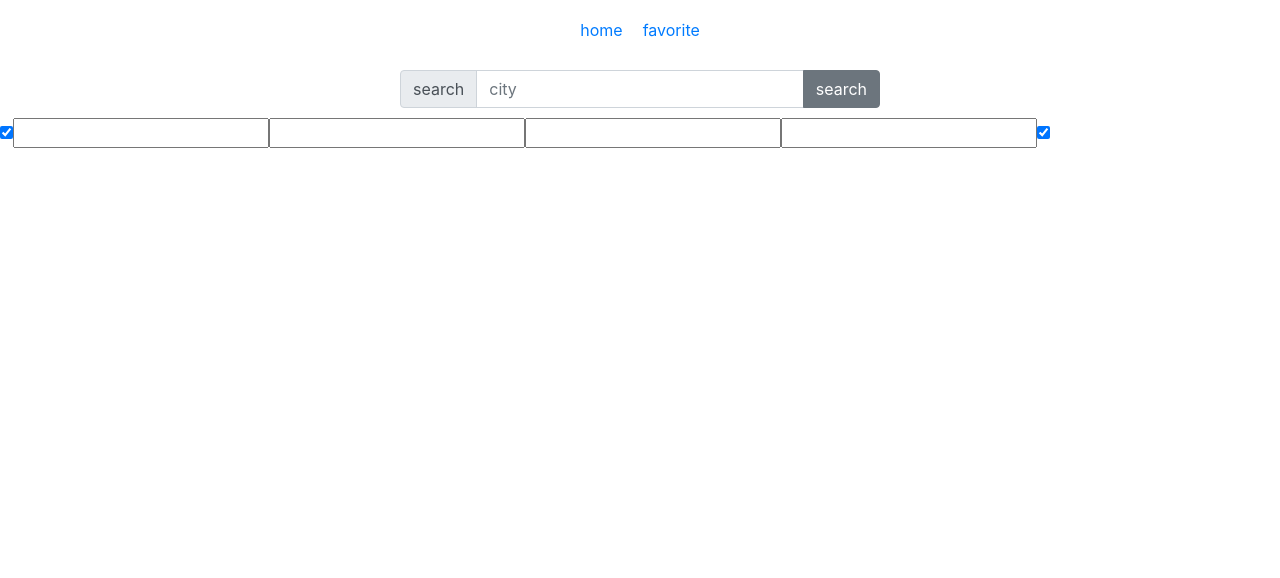
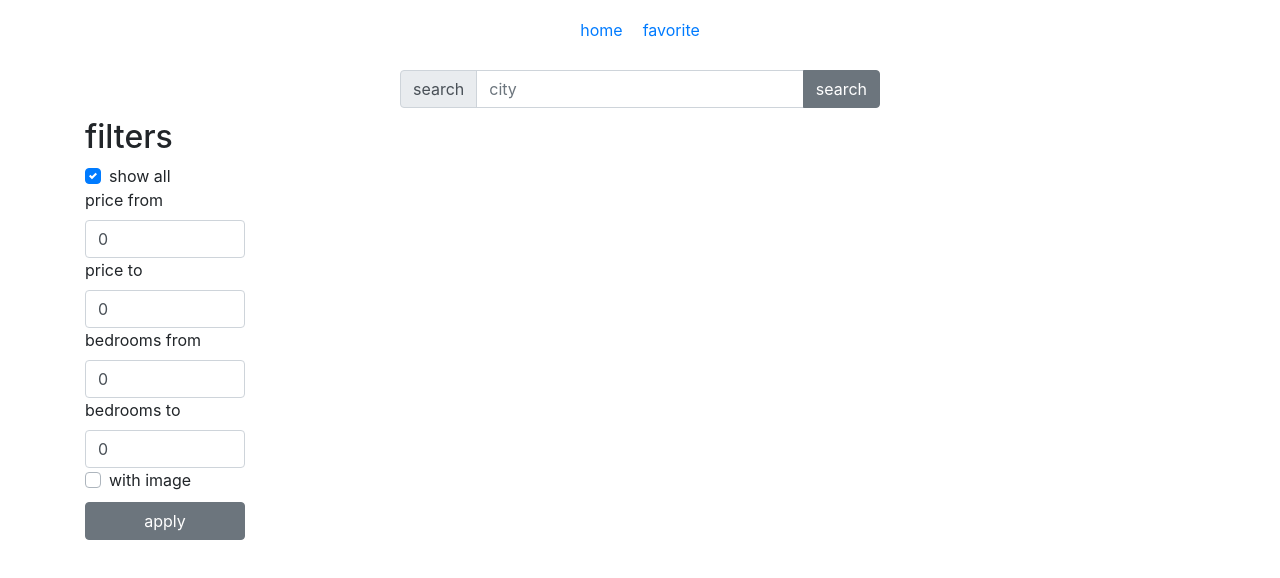
Before and after one commit to arfedulov/houses, a Vue app: page / in a window 1280 px wide. Shown: the top 578 px of the page. Built offline with nearby package versions, Linux system fonts and the light colour scheme.

Commit message:
add styles to filter

```diff
--- a/src/components/Filter.vue
+++ b/src/components/Filter.vue
@@ -1,11 +1,25 @@
 <template>
-  <div>
-    <input type="checkbox" checked="showAll" @change="applyFilters" />
-    <input type="number" value="priceFrom" @change="applyFilters" />
-    <input type="number" value="priceTo" @change="applyFilters" />
-    <input type="number" value="bedroomsFrom" @change="applyFilters" />
-    <input type="number" value="bedroomsTo" @change="applyFilters" />
-    <input type="checkbox" checked="hasImage" @change="applyFilters" />
+  <div class="filter">
+    <h2>filters</h2>
+    <b-form-checkbox v-model="showAll">show all</b-form-checkbox>
+    <div>
+      <label for="priceFrom">price from</label>
+      <b-form-input id="priceFrom" type="number" v-model="priceFrom" />
+    </div>
+    <div>
+      <label for="priceTo">price to</label>
+      <b-form-input id="priceTo" type="number" v-model="priceTo" />
+    </div>
+    <div>
+      <label for="bedroomsFrom">bedrooms from</label>
+      <b-form-input id="bedroomsFrom" type="number" v-model="bedroomsFrom" />
+    </div>
+    <div>
+      <label for="bedroomsTo">bedrooms to</label>
+      <b-form-input id="bedroomsTo" type="number" v-model="bedroomsTo" />
+    </div>
+    <b-form-checkbox v-model="hasImage">with image</b-form-checkbox>
+    <b-button class="apply-btn" @click="applyFilters">apply</b-button>
   </div>
 </template>
 
@@ -24,20 +38,36 @@ export default {
       hasImage: false,
     };
   },
-  methods: {
-    ...mapMutations([
-      'filterHouses',
-    ]),
-    applyFilters() {
-      this.filterHouses({
+  computed: {
+    filters() {
+      return {
         showAll: this.showAll,
         priceFrom: this.priceFrom,
         priceTo: this.priceTo,
         bedroomsFrom: this.bedroomsFrom,
         bedroomsTo: this.bedroomsTo,
         hasImage: this.hasImage,
-      });
+      };
+    },
+  },
+  methods: {
+    ...mapMutations([
+      'filterHouses',
+    ]),
+    applyFilters() {
+      this.filterHouses(this.filters);
     },
   },
 };
 </script>
+
+<style scoped>
+.filter {
+  display: flex;
+  flex-direction: column;
+  width: 10em;
+}
+.apply-btn {
+  margin-top: 10px;
+}
+</style>
--- a/src/components/HouseList.vue
+++ b/src/components/HouseList.vue
@@ -1,5 +1,5 @@
 <template>
-  <div>
+  <div class="container">
     <house-filter></house-filter>
     <div>
       <card
@@ -54,4 +54,8 @@ export default {
 .card {
   margin: 5px;
 }
+.container {
+  display: flex;
+  justify-content: space-between;
+}
 </style>
```
